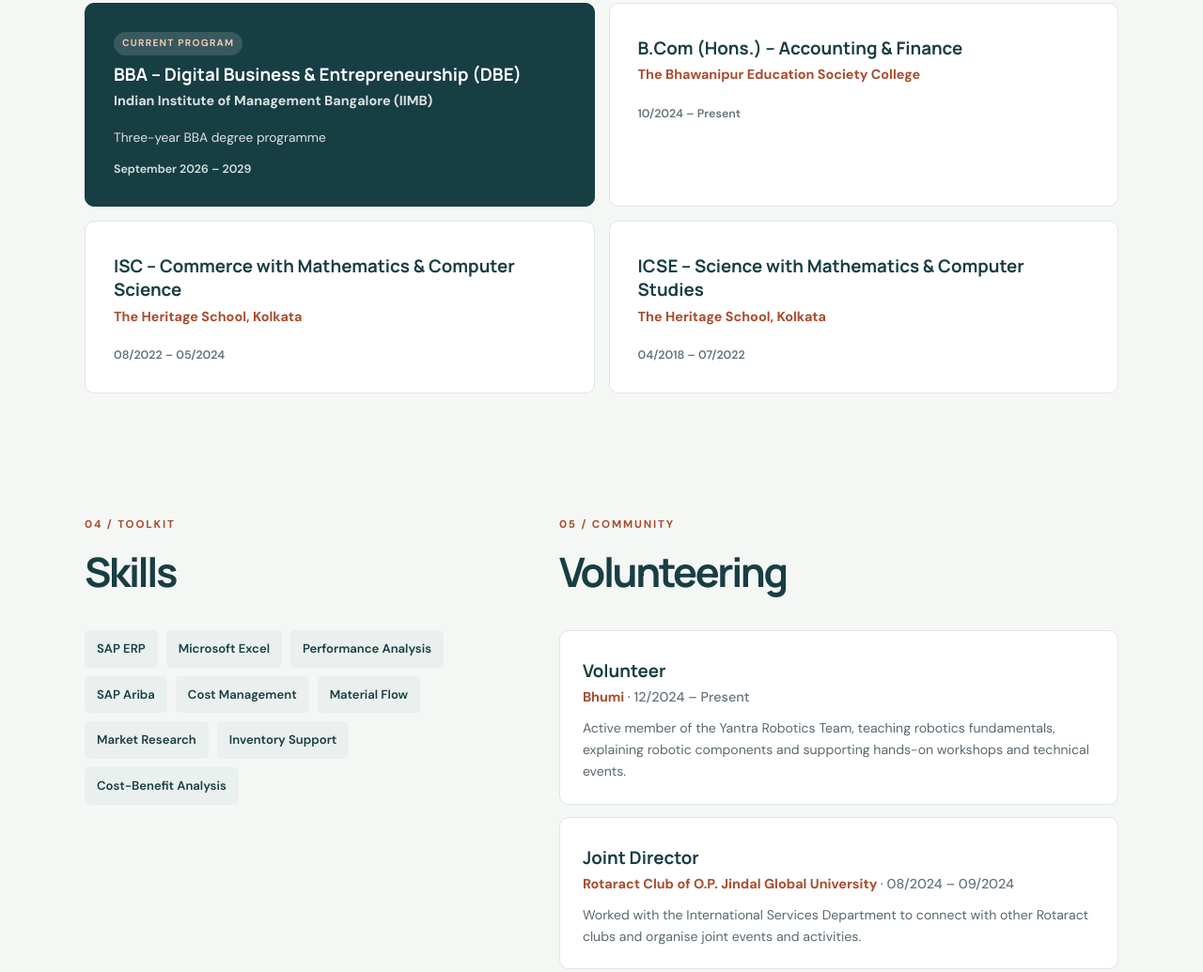
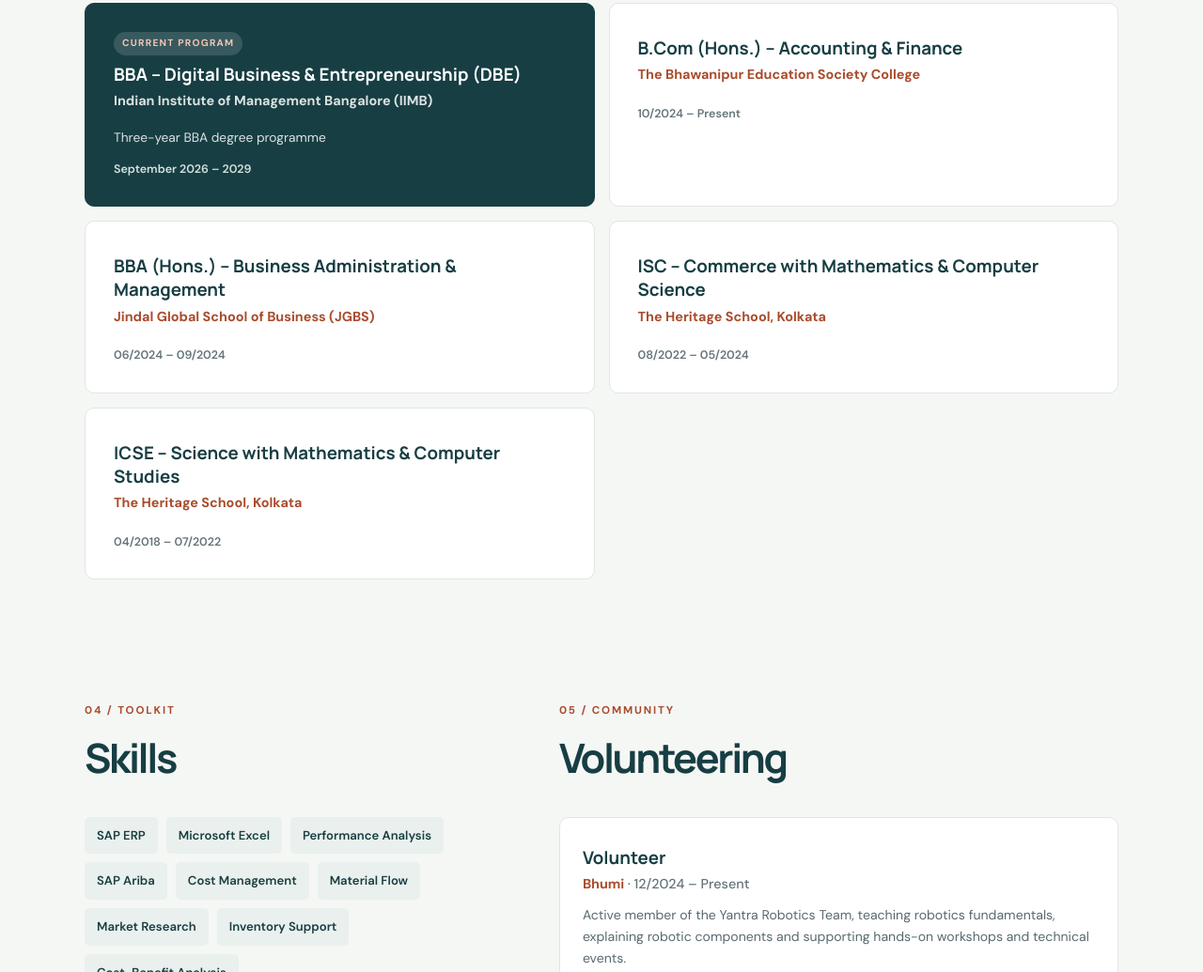
Before and after one commit to Pratinavagarwala/Pratinav_Agarwala_Resume2026, a plain HTML site: page index.html in a window 1280 px wide. Shown: the part 2389-3424 px from the top of the page at 94% size. Drawn offline with Linux system fonts and the light colour scheme.

Commit message:
Add files via upload

```diff
--- a/index.html
+++ b/index.html
@@ -106,6 +106,11 @@
           <span class="date">10/2024 – Present</span>
         </article>
         <article class="education-card">
+          <h3>BBA (Hons.) – Business Administration &amp; Management</h3>
+          <p class="company">Jindal Global School of Business (JGBS)</p>
+          <span class="date">06/2024 – 09/2024</span>
+        </article>
+        <article class="education-card">
           <h3>ISC – Commerce with Mathematics &amp; Computer Science</h3>
           <p class="company">The Heritage School, Kolkata</p>
           <span class="date">08/2022 – 05/2024</span>
```
